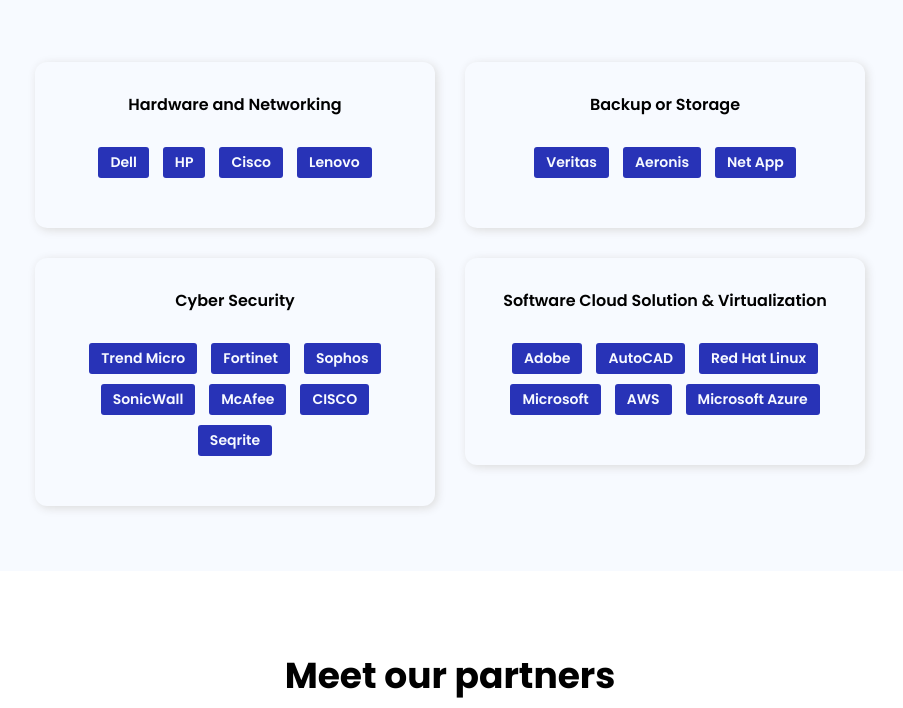
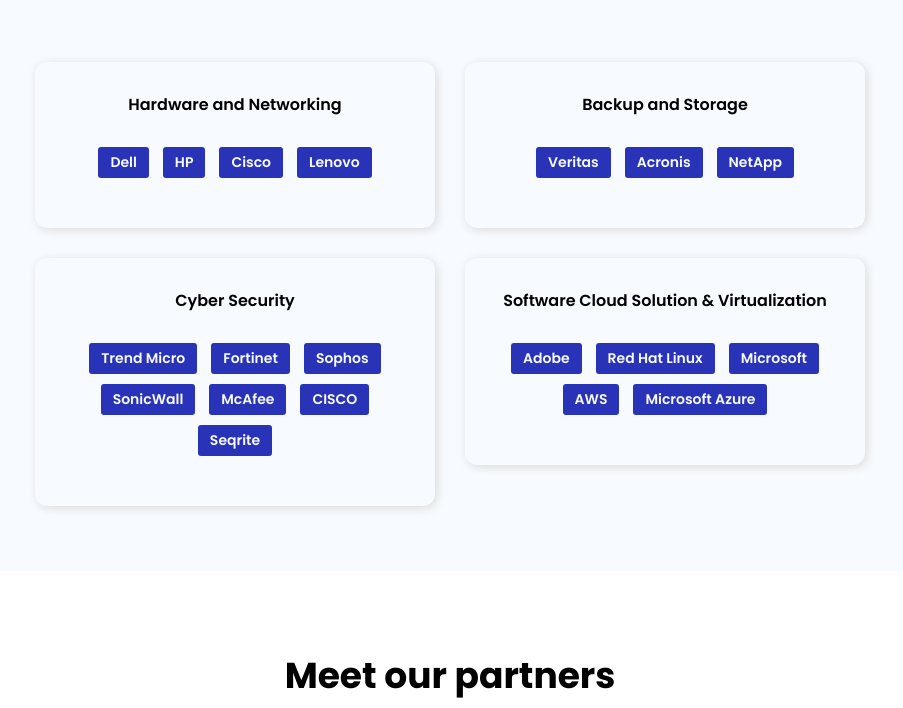
Before and after one commit to AmitSamui/binary-aces-web, a plain HTML site: page index.html in a window 1280 px wide. Shown: the part 791-1499 px from the top of the page, without its empty margins (190-1093 px from the left). Drawn offline with nearby package versions, Linux system fonts and the light colour scheme.

Commit message:
Update index.html

```diff
--- a/index.html
+++ b/index.html
@@ -56,12 +56,12 @@
                 </div>
                 <div class="card">
                     <div class="card_heading">
-                        Backup or Storage
+                        Backup and Storage
                     </div>
                     <div class="button_wrapper">
                         <p class="card_button">Veritas</p>
-                        <p class="card_button">Aeronis</p>
-                        <p class="card_button">Net App</p>
+                        <p class="card_button">Acronis</p>
+                        <p class="card_button">NetApp</p>
                     </div>
                 </div>
                 <div class="card">
@@ -85,7 +85,6 @@
                     </div>
                     <div class="button_wrapper">
                         <p class="card_button">Adobe </p>
-                        <p class="card_button">AutoCAD </p>
                         <p class="card_button">Red Hat Linux</p>
                         <p class="card_button">Microsoft </p>
                         <p class="card_button">AWS </p>
@@ -111,7 +110,6 @@
                <div class="cell"><img src="./images/pngfind.com-mumbai-indians-logo-png-2947805.svg" alt="" srcset=""></div>
                <div class="cell"><img src="./images/pngwing.com.svg" alt="" srcset=""></div>
                <div class="cell"><img src="./images/Hewlett_Packard_Enterprise-Logo.wine.svg" alt=""></div>
-               <div class="cell"><img src="./images/autodesk-autocad.png" alt=""></div>
 
            </div>
         </div>
@@ -144,8 +142,7 @@
                         <img class="founder_img" src="./images/Suman.jpeg" alt="">
                     </div>
                     <div class="founder-name">SUMAN MUKHERJEE</div>
-                    <div class="founder_speech">My 26 years experience of service in SMB segment has made me learn
-                        a lot of things. Customers want high quality yet cost-effective solutions.
+                    <div class="founder_speech">My 26 years of service in SMB segment has made me learn that customers want high quality yet cost-effective solutions.
                         Thus, we try to deliver Technology Solutions that will meet the continuous
                         growing expectations of our customers.
                          </div>
```
